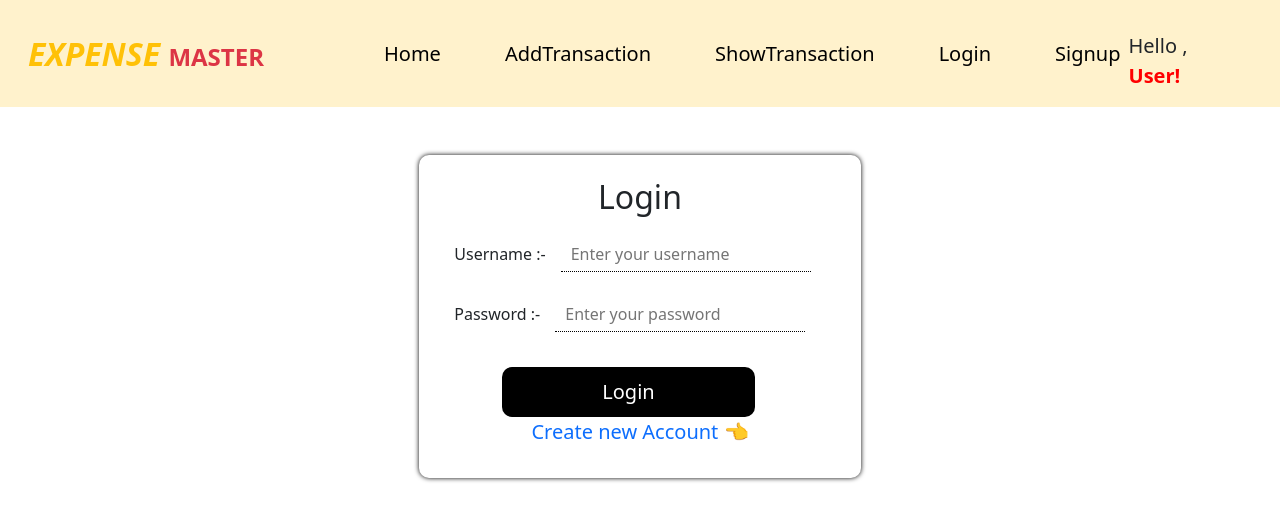
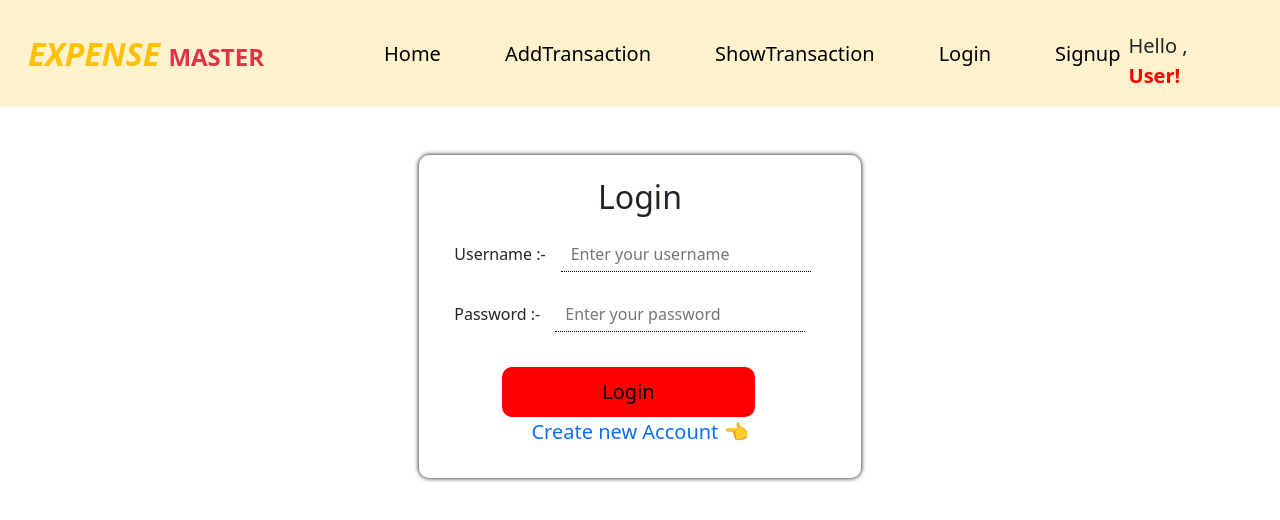
Before and after one commit to achaltelmasre/expense-master, a React (Create React App) app in the folder client/: page /login in a window 1280 px wide. Shown: the top 520 px of the page. Built offline with nearby package versions, Linux system fonts and the light colour scheme.

Commit message:
change button color

```diff
--- a/client/src/components/Navbar/Navbar.css
+++ b/client/src/components/Navbar/Navbar.css
@@ -29,11 +29,11 @@ li:hover{
 }
 .navbar-logout{
     text-decoration:none ;
-    color: white;
+    color: black;
     font-size: 20px;
     margin: 0 10px;
     cursor: pointer;
-    background-color: black;
+    background-color: red;
     padding: 5px 10px;
     border-radius: 20px;
 }
--- a/client/src/index.css
+++ b/client/src/index.css
@@ -38,13 +38,13 @@ body{
 }
 
 .button{
-  background-color: black;
+  background-color: red;
   border: none;
   border-radius: 10px;
   min-width: 250px;
   padding: 10px 100px;
   text-align: center;
-  color: white;
+  color: black;
   font-size: 20px;
   margin-top: 15px;
 
```
